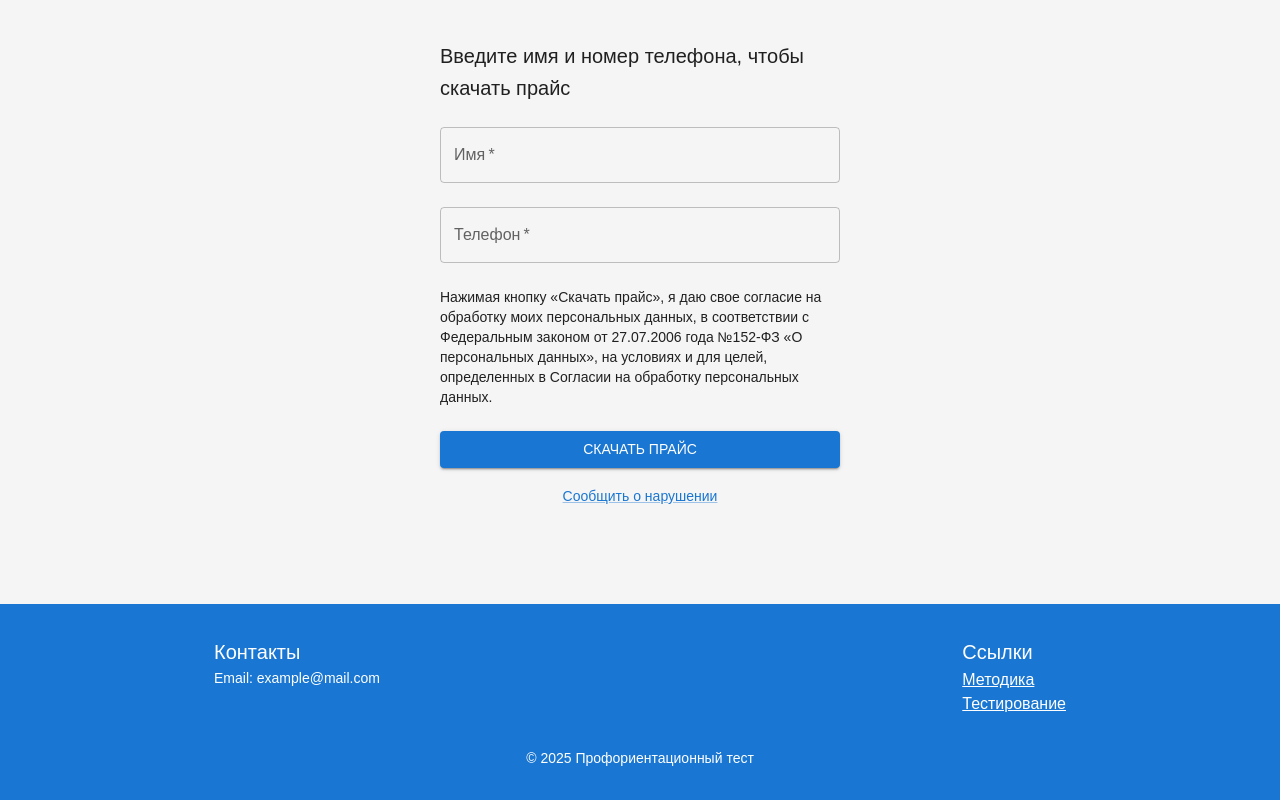
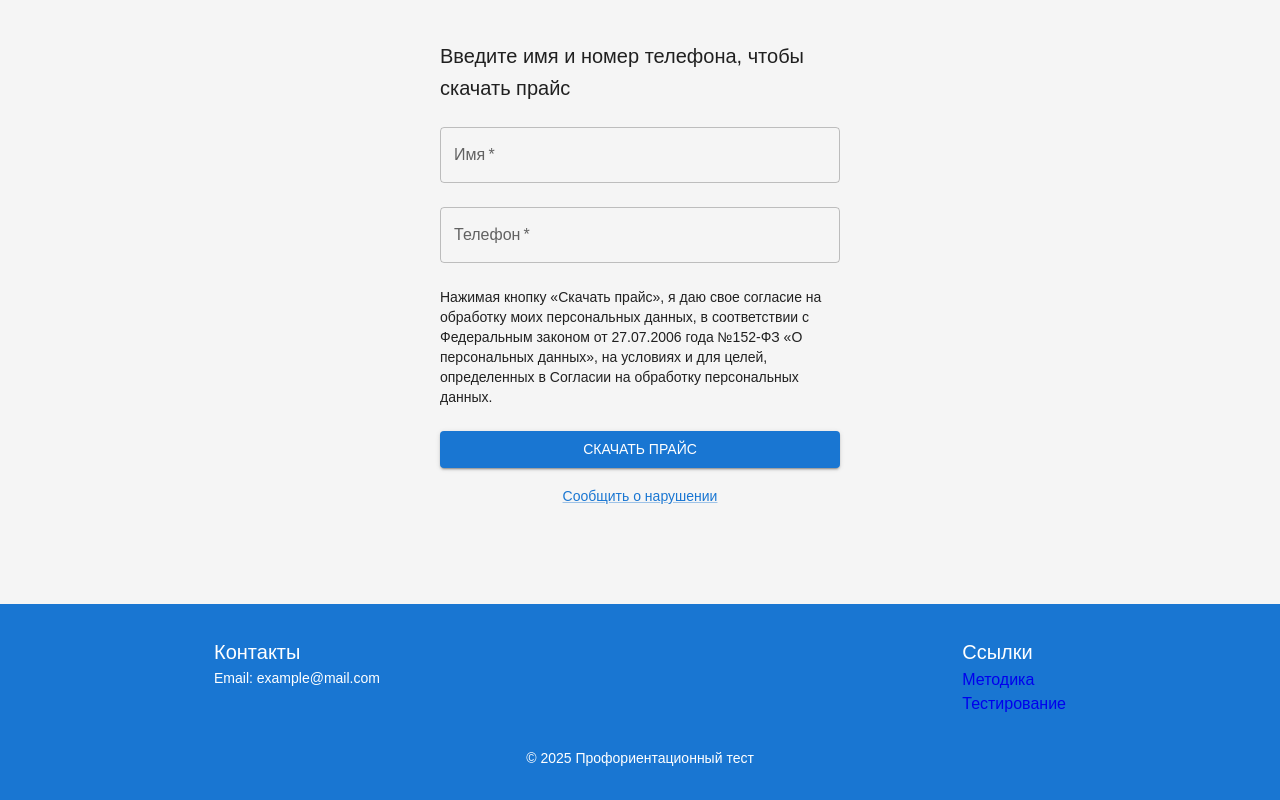
Before and after one commit to LYuree/LYuree.github.io, a React (Vite) app: page / in a window 1280 px wide. Shown: the part 3269-4069 px from the top of the page. Built offline with nearby package versions, Linux system fonts and the light colour scheme.

Commit message:
Заменил ссылки Link из mui на Link из react-router-dom. Первые почему-то не работают в vercel. Попробуем вторые.

```diff
--- a/src/components/Footer/Footer.tsx
+++ b/src/components/Footer/Footer.tsx
@@ -6,7 +6,9 @@
 //     </footer> );
 // }
 
-import { Box, Typography, Link, Container } from '@mui/material';
+import { Box, Typography, Container } from '@mui/material';
+import { Link } from 'react-router-dom';
+
 
 const Footer = () => {
   return (
@@ -28,8 +30,8 @@ const Footer = () => {
 
           <Box mb={2}>
             <Typography variant="h6">Ссылки</Typography>
-            <Link href="/method" color="inherit">Методика</Link><br />
-            <Link href="/test_init" color="inherit">Тестирование</Link>
+            <Link to="/method" color="inherit">Методика</Link><br />
+            <Link to="/test_init" color="inherit">Тестирование</Link>
           </Box>
         </Box>
 
```
